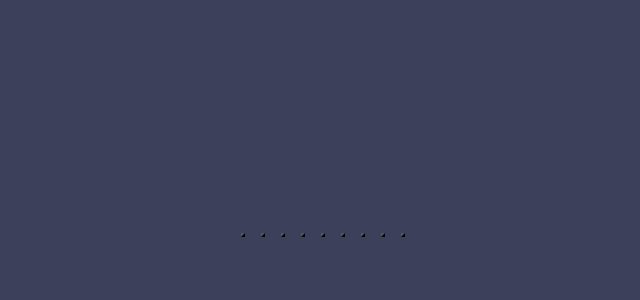
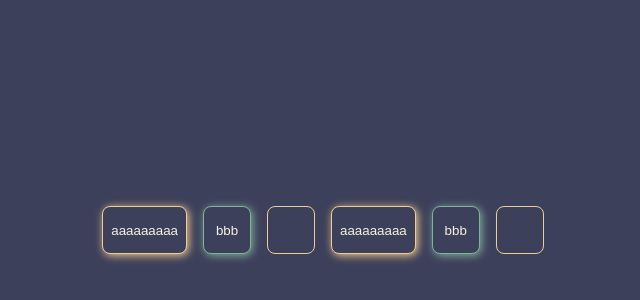
Before and after one commit to gelugu/react-uikit, a React app: page / in a window 1280 px wide. Shown: the part 170-470 px from the top of the page, without its empty margins (317-957 px from the left). Built offline with nearby package versions, Linux system fonts and the light colour scheme.

Commit message:
style buttons

```diff
--- a/src/components/button/Button.tsx
+++ b/src/components/button/Button.tsx
@@ -1,12 +1,46 @@
-import React, { ReactNode } from "react";
-import styled from "styled-components";
+import React, { InputHTMLAttributes, ReactNode } from "react";
+import styled, { css } from "styled-components";
+import { animationSpeed, colors } from "../../style.config";
 
-export const Button = ({ children }: ButtonProps): JSX.Element => {
-  return <Wrapper>{children}</Wrapper>;
+export const Button = (props: ButtonProps): JSX.Element => {
+  const { children, primary = false, shadow = true } = props;
+
+  return (
+    <Wrapper primary={primary} shadow={shadow}>
+      {children}
+    </Wrapper>
+  );
 };
 
-export interface ButtonProps {
+export interface ButtonProps extends InputHTMLAttributes<HTMLInputElement> {
   children?: ReactNode;
+  primary?: boolean;
+  shadow?: boolean;
 }
 
-const Wrapper = styled.button``;
+const Wrapper = styled.button<ButtonProps>`
+  padding: 0.5rem;
+
+  min-height: 3rem;
+  min-width: 3rem;
+
+  border-color: ${(props) =>
+    props.primary ? colors.primary : colors.secondary};
+  border-style: solid;
+  border-width: 0.1rem;
+  border-radius: 0.5rem;
+
+  ${(props) =>
+    props.shadow
+      ? css`
+          box-shadow: 0.1rem 0.1rem 8px 0px
+            ${props.primary ? colors.primary : colors.secondary};
+        `
+      : ""};
+
+  :hover {
+    transform: translateY(-5%);
+  }
+
+  transition: transform ${animationSpeed} ease-in-out;
+`;
--- a/src/components/button/ButtonsContainer.tsx
+++ b/src/components/button/ButtonsContainer.tsx
@@ -16,4 +16,7 @@ const Wrapper = styled.div`
     margin-left: 0.5rem;
     margin-right: 0.5rem;
   }
+
+  display: flex;
+  align-items: center;
 `;
--- a/src/index.tsx
+++ b/src/index.tsx
@@ -9,23 +9,14 @@ const App = () => {
     <WebLayout>
       <FloatView>
         <ButtonsContainer>
-          <Button />
-          <Button />
-          <Button />
+          <Button>aaaaaaaaa</Button>
+          <Button primary>bbb</Button>
+          <Button shadow={false} />
         </ButtonsContainer>
-      </FloatView>
-      <FloatView>
         <ButtonsContainer>
-          <Button />
-          <Button />
-          <Button />
-        </ButtonsContainer>
-      </FloatView>
-      <FloatView>
-        <ButtonsContainer>
-          <Button />
-          <Button />
-          <Button />
+          <Button>aaaaaaaaa</Button>
+          <Button primary>bbb</Button>
+          <Button shadow={false} />
         </ButtonsContainer>
       </FloatView>
     </WebLayout>
```
